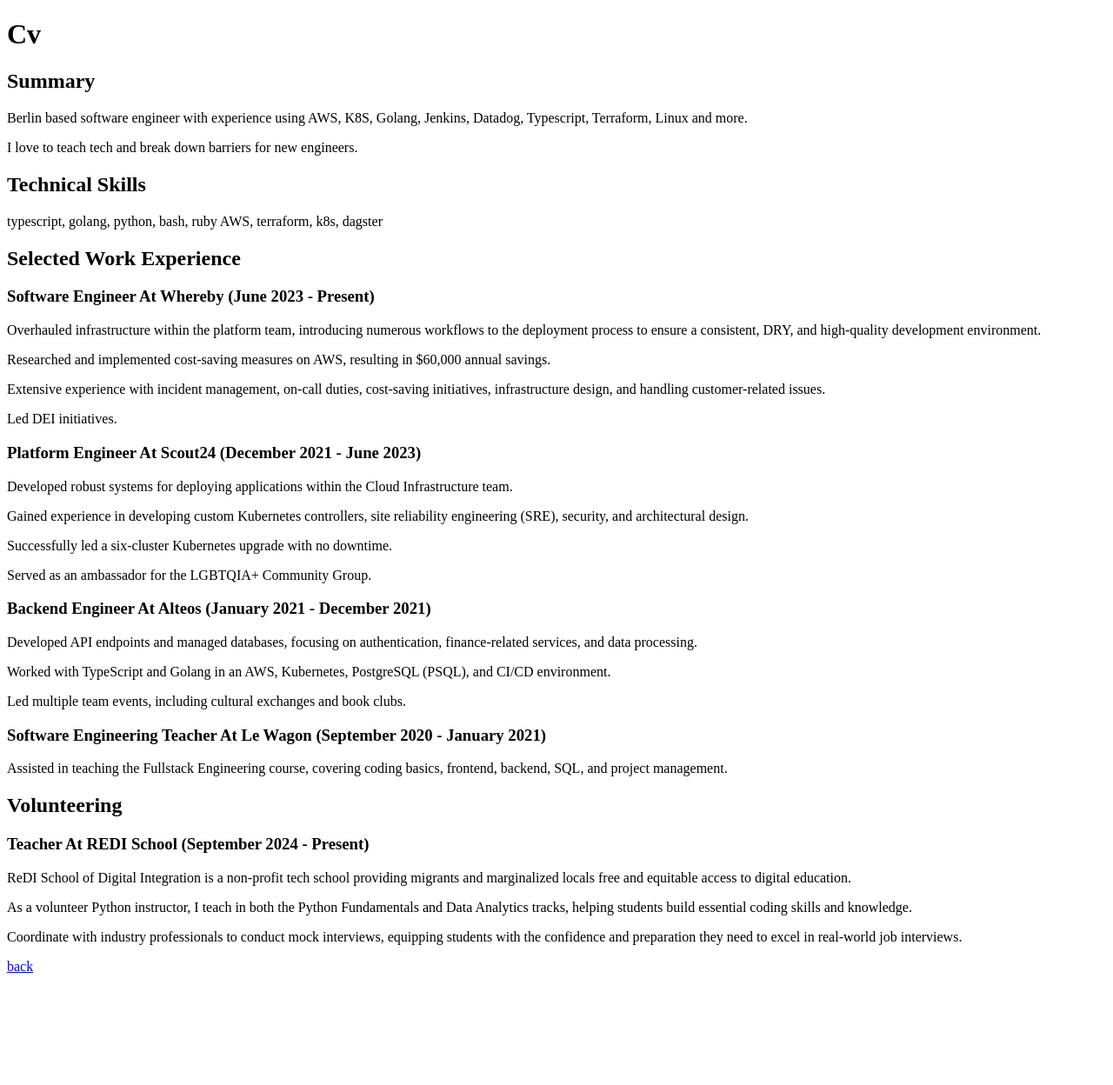
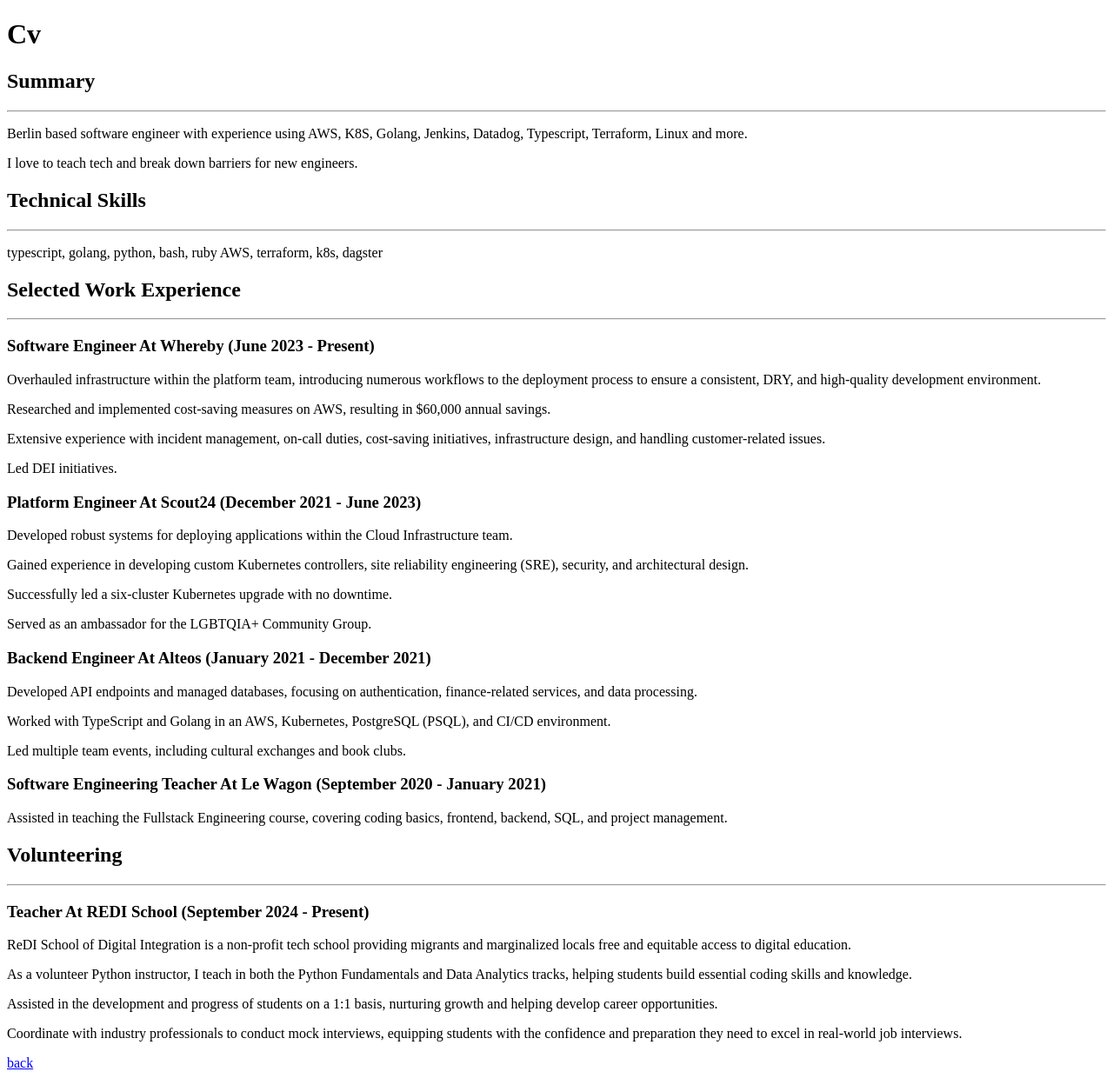
Before and after one commit to jsphwllng/jsphwllng.github.io, a Jekyll site: the page built from cv.md, in a window 1280 px wide. Shown: the whole page at 87% size. Built offline with Jekyll 4.4.1, drawn with Linux system fonts in a browser that asks for light colours; before the commit the page ends 1137 px from its top, so only the background shows below that.

Commit message:
whatever

```diff
--- a/cv.md
+++ b/cv.md
@@ -3,20 +3,20 @@
 layout: default
 ---
 
-Summary
+## Summary
 ----------------
 
 Berlin based software engineer with experience using AWS, K8S, Golang, Jenkins, Datadog, Typescript, Terraform, Linux and more.
 
 I love to teach tech and break down barriers for new engineers.
 
-Technical Skills
+## Technical Skills
 ----------------
 
 typescript, golang, python, bash, ruby
 AWS, terraform, k8s, dagster
 
-Selected Work Experience
+## Selected Work Experience
 ------------------------
 
 ### Software Engineer at Whereby (June 2023 - Present)
@@ -51,7 +51,7 @@
 
 Assisted in teaching the Fullstack Engineering course, covering coding basics, frontend, backend, SQL, and project management.
 
-Volunteering
+## Volunteering
 --------------
 
 ### Teacher at REDI School (September 2024 - Present)
@@ -60,4 +60,6 @@
 
 As a volunteer Python instructor, I teach in both the Python Fundamentals and Data Analytics tracks, helping students build essential coding skills and knowledge.
 
+Assisted in the development and progress of students on a 1:1 basis, nurturing growth and helping develop career opportunities.
+
 Coordinate with industry professionals to conduct mock interviews, equipping students with the confidence and preparation they need to excel in real-world job interviews.
```
